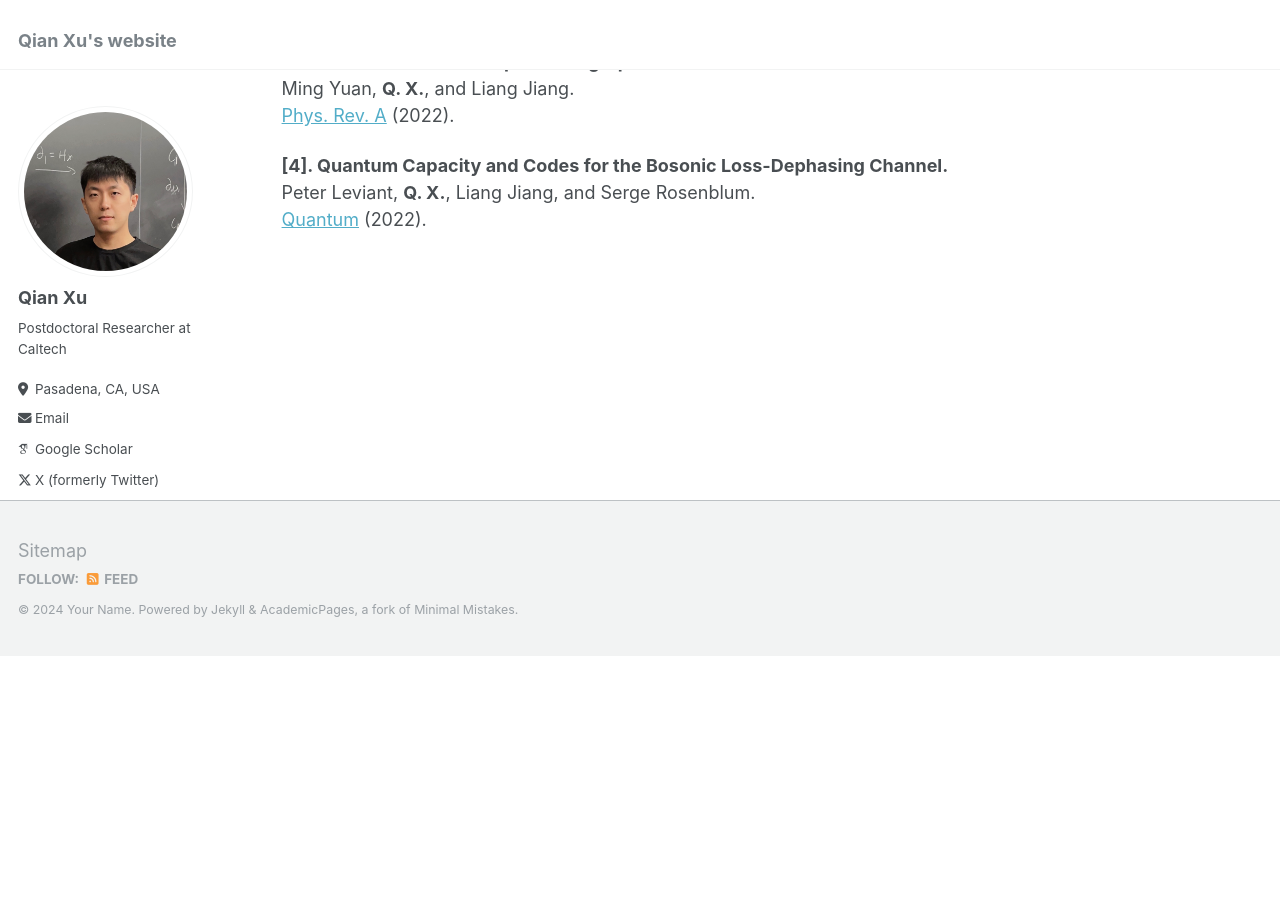
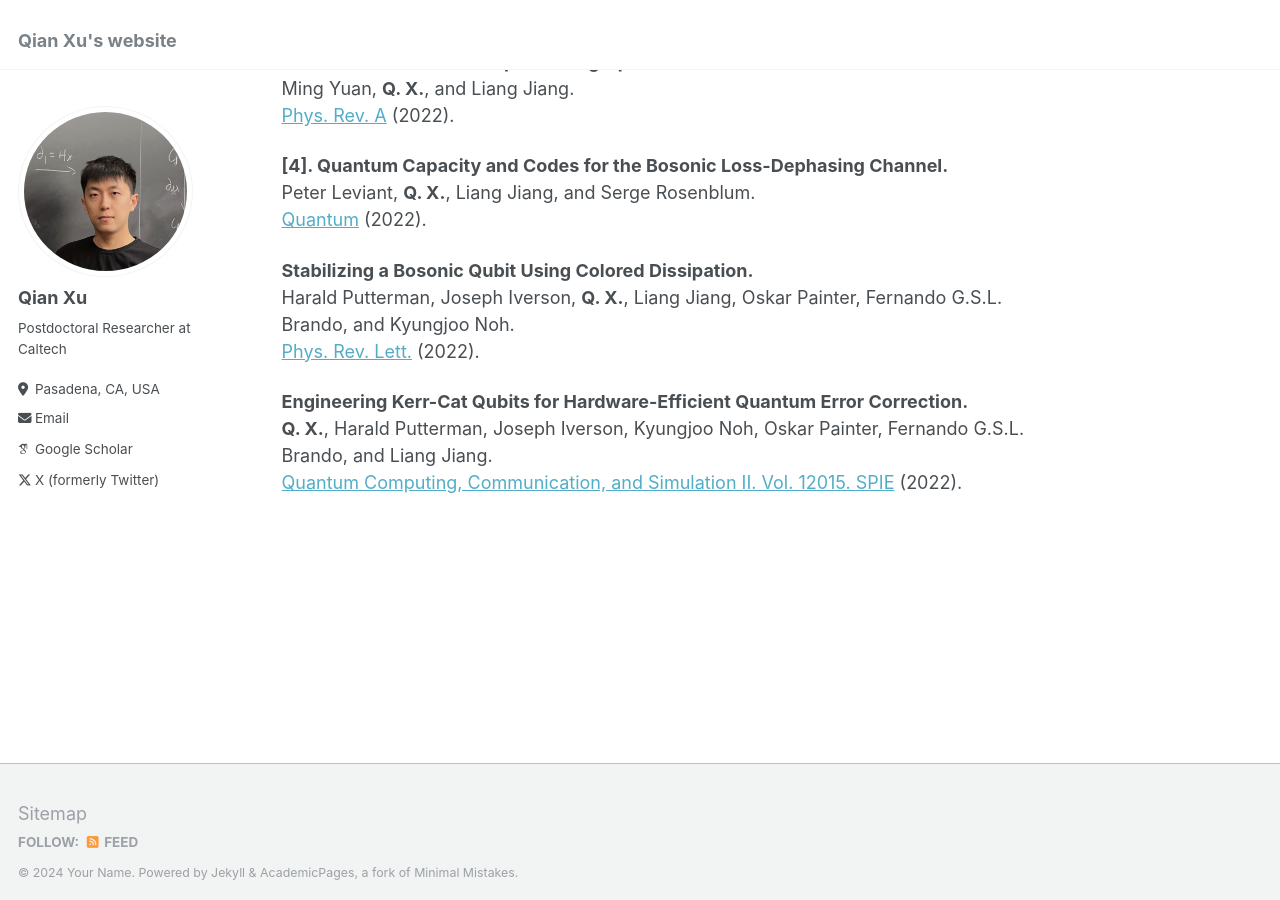
Before and after one commit to deltaXdeltaQ/deltaXdeltaQ.github.io, a Jekyll site: the page built from _pages/about.md, in a window 1280 px wide and 900 px high, scrolled down 883 px. Built offline with Jekyll 4.4.1, drawn with Linux system fonts in a browser that asks for light colours; some web fonts are replaced; before the commit the page ends 1538 px from its top, so only the background shows below that.

Commit message:
Update about.md

```diff
--- a/_pages/about.md
+++ b/_pages/about.md
@@ -42,3 +42,13 @@ Ming Yuan, **Q. X.**, and Liang Jiang.\
 **\[4\]. Quantum Capacity and Codes for the Bosonic Loss-Dephasing Channel.**\
 Peter Leviant, **Q. X.**, Liang Jiang, and Serge Rosenblum.\
 [Quantum](https://quantum-journal.org/papers/q-2022-09-29-821/) (2022).
+
+
+**Stabilizing a Bosonic Qubit Using Colored Dissipation.**\
+Harald Putterman, Joseph Iverson, **Q. X.**, Liang Jiang, Oskar Painter, Fernando G.S.L. Brando, and Kyungjoo Noh.\
+[Phys. Rev. Lett.](https://journals.aps.org/prl/abstract/10.1103/128.110502) (2022).
+
+
+**Engineering Kerr-Cat Qubits for Hardware-Efficient Quantum Error Correction.**\
+**Q. X.**,  Harald Putterman, Joseph Iverson, Kyungjoo Noh, Oskar Painter, Fernando G.S.L. Brando, and Liang Jiang.\
+[Quantum Computing, Communication, and Simulation II. Vol. 12015. SPIE](https://www.spiedigitallibrary.org/conference-proceedings-of-spie/12015/120150B/Engineering-Kerr-cat-qubits-for-hardware-efficient-quantum-error-correction/10.1117/12.2614832.short) (2022).
```
